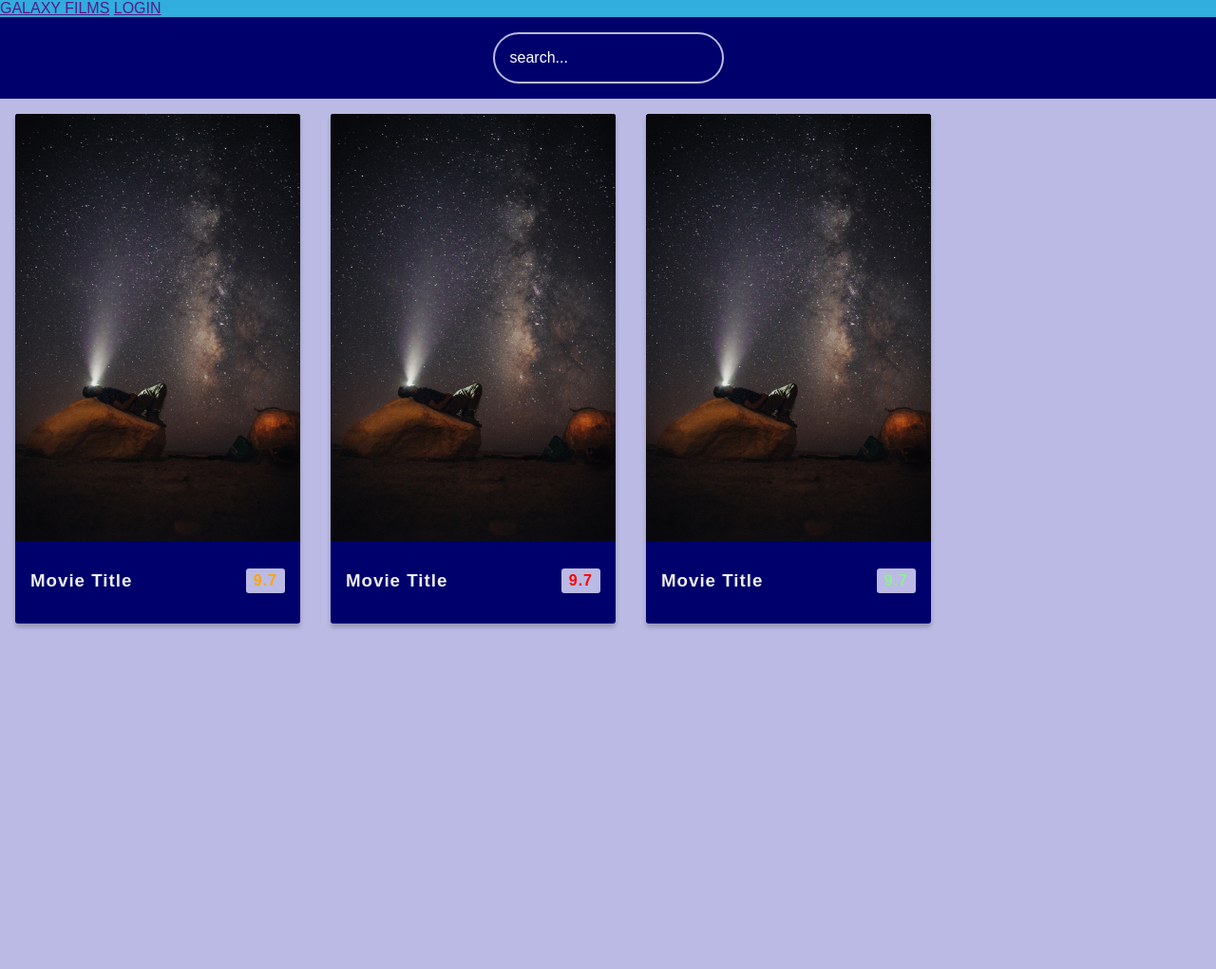
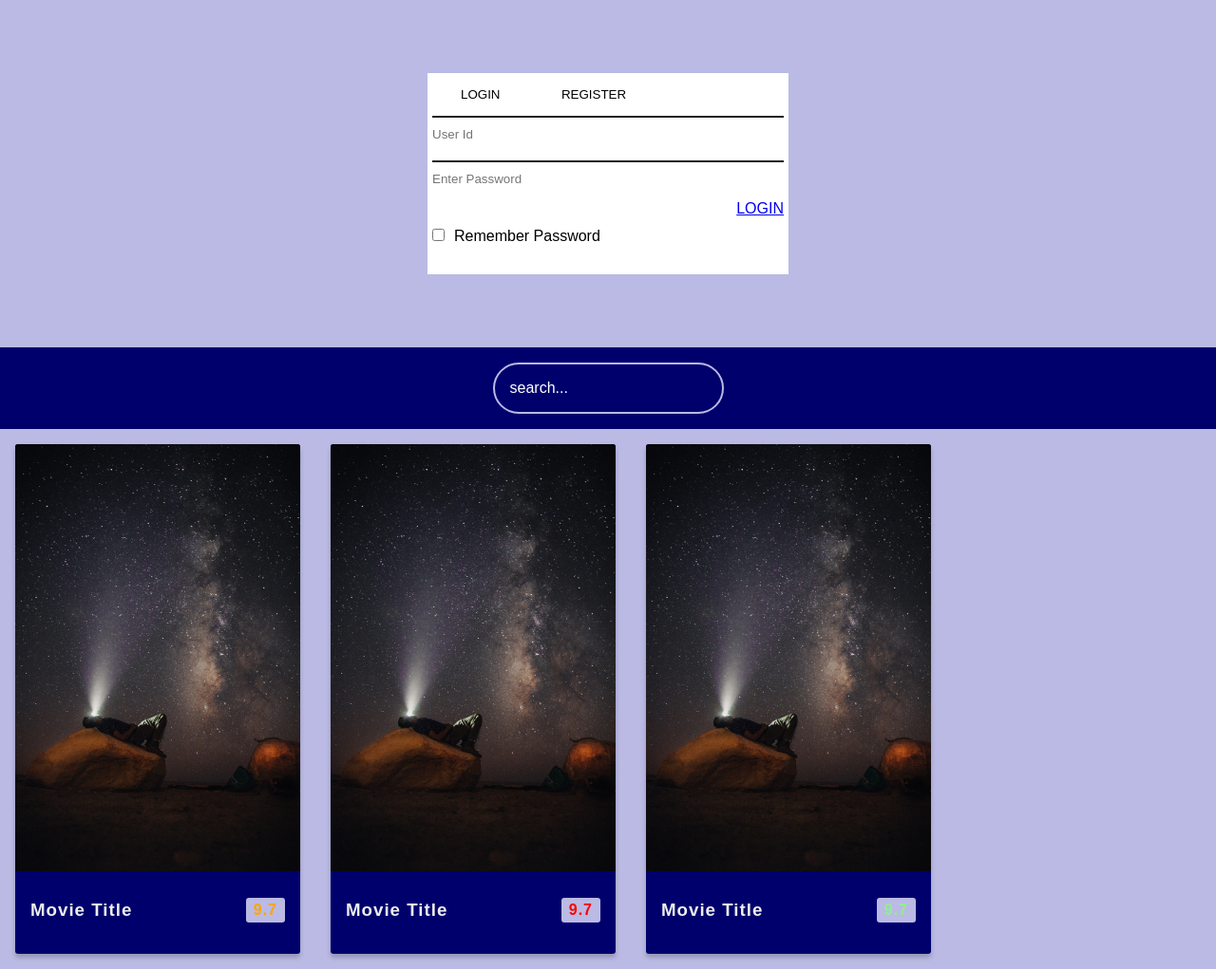
Before and after one commit to Laboso2023/Galaxy-Films-, a website: page index.html in a window 1280 px wide. Shown: the whole page at 95% size. Before the commit the page ends 800 px from the top, so only its background shows below. Drawn offline with Linux system fonts and the light colour scheme; no server answers.

Commit message:
added the log in

```diff
--- a/index.html
+++ b/index.html
@@ -10,13 +10,32 @@
   </head>
   <body>
     <!-- Navbar  -->
-    <nav>
-      <div class="nav" style="background-color: #31adde;">
-          <a href="" class="brand-logo center">GALAXY FILMS</a>
-          <a href="" class="btn btn-outline-danger"> LOGIN</a>
+    <div
+    class="banner-image w-100 vh-100 d-flex justify-content-center align-items-center"
+  >
+    <div class="content text" id="login">
+      <div class="card">
+          <div class="card-content">
+             <div class="form-box">
+              <div id="id">
+                 <button type="button" class="toggle-btn">LOGIN</button>
+                 <button type="button" class="toggle-btn">REGISTER</button>
+              </div>
+              <form class="input-group">
+                  <input type="text" class="input-field" placeholder="User Id"required>
+                  <input type="text" class="input-field" placeholder="Enter Password"required>
+                 <input type="checkbox" class="check-box"><span>Remember Password</span>
+                 <div class="container">
+                  <a class="navbar-brand btn btn-outline-danger" href="#huku">LOGIN</a>
+                 </div>
+              </form>
+             </div>
+          </div>
+      </div>
 
-      </div>
-  </nav>
+    </div>
+  </div>
+    <!-- header area -->
   <header>
     <form id="form">
       <input type="text" id="search" class="search" placeholder="search...">
--- a/styles/style.css
+++ b/styles/style.css
@@ -5,6 +5,69 @@
 * {
   box-sizing: border-box;
 }
+
+.form-box{
+  width: 380px;
+  height: 480;
+  position: relative;
+  margin: 6% auto;
+  background: rgb(255, 255, 255);
+  padding: 5px;
+
+}
+.button-container{
+  width: 220px;
+  margin: 35px auto;
+  position: relative;
+  box-shadow: 0 0 20px 9px #ff61241f;
+  border-radius: 30px;
+}
+.toggle-btn{
+  padding: 10px 30px;
+  cursor: pointer;
+  background: transparent;
+  border: 0;
+  outline: none;
+  position: relative;
+}
+#btn{
+  top: 0;
+  left: 0;
+  position: absolute;
+  width: 110px;
+  height: 100%;
+  background: linear-gradient(to right, #c72424, #ffad06);
+  border-radius: 30px;
+  transition: .5s;
+}
+.container{
+  float:right
+}
+.input-field{
+  width: 100%;
+  padding: 10px 0;
+  margin: 5px 0;
+  border-left: 0;
+  border-right: 0;
+  border-bottom: 0;
+  outline: none;
+  background: transparent;
+}
+.submit-btn{
+  width: 85%;
+  padding: 10px 30px;
+  cursor: pointer;
+  display: block;
+  margin:auto;
+  background: linear-gradient(to right, #ff105f, #ffad06);
+  border: 0;
+  outline: none;
+  border-radius: 30px;
+}
+.check-box{
+  margin: 30px 10px 30px 0;
+}
+
 
 
 body{
```
